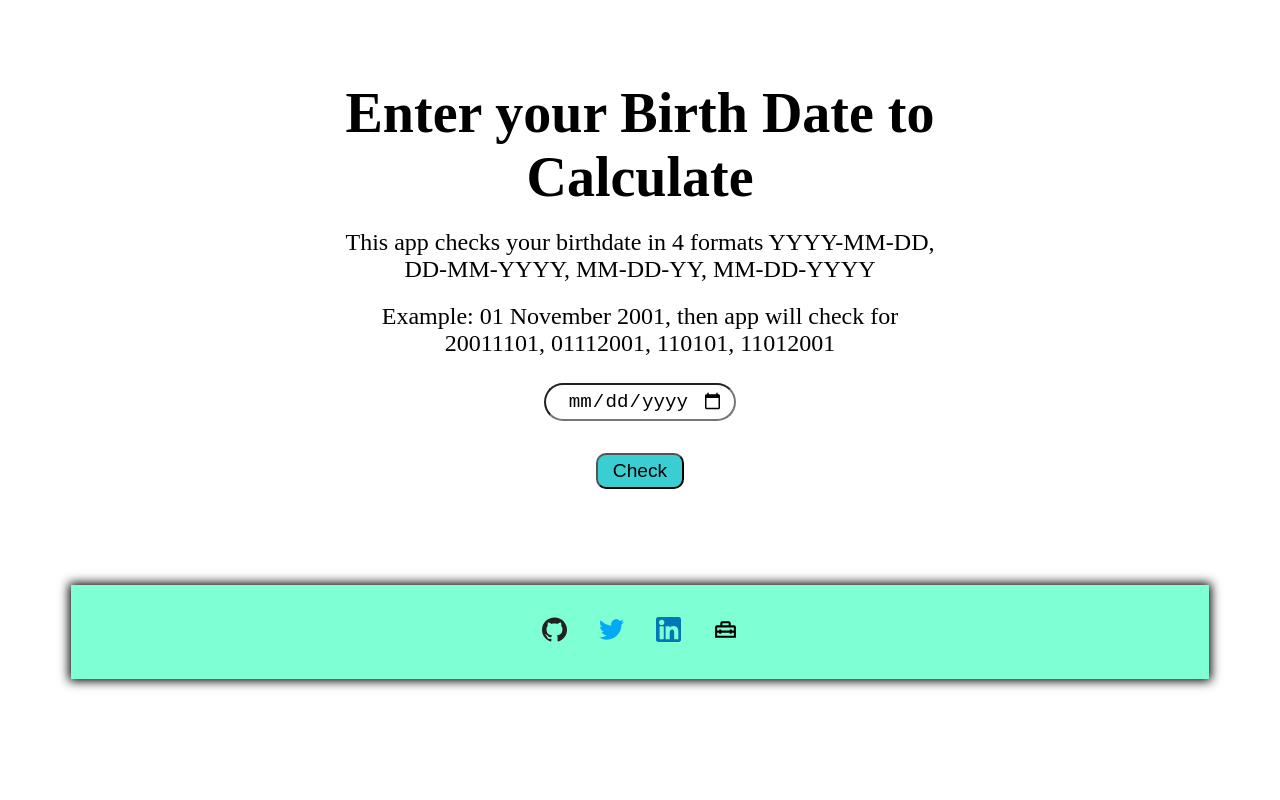
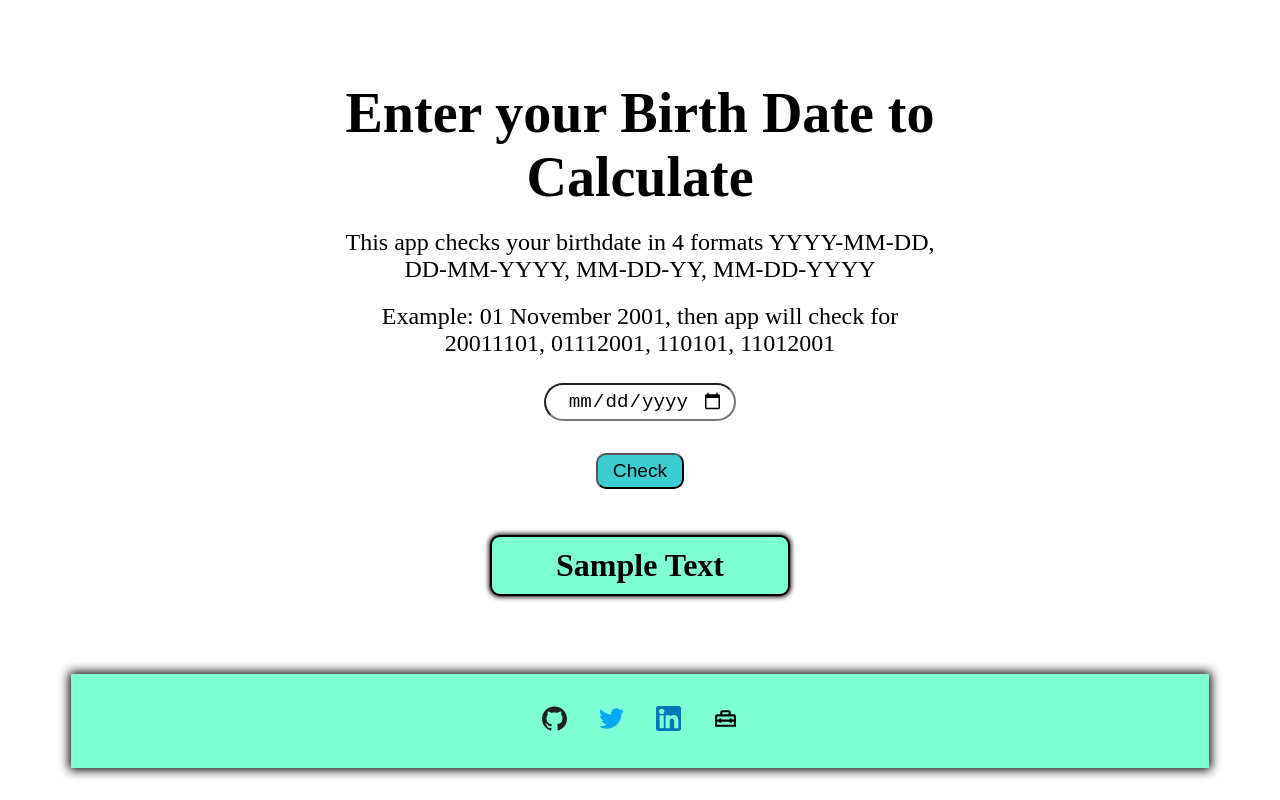
Before and after one commit to adhish-bahl/Birthday-Palindrome, a plain HTML site: page index.html in a window 1280 px wide. Shown: the part 793-1593 px from the top of the page. Before the commit the page ends 1504 px from the top, so only its background shows below. Drawn offline with Linux system fonts and the light colour scheme.

Commit message:
output styled

```diff
--- a/app.js
+++ b/app.js
@@ -1,6 +1,8 @@
 const inputDate = document.querySelector("#birthDate");
 const checkBtn = document.querySelector(".checkBtn");
 const output = document.querySelector(".output");
+
+// output.style.display = "none";
 
 
 const checkPalindrome = (string) => {
@@ -37,4 +39,5 @@ checkBtn.addEventListener("click", ()=> {
     } else {
 
     }
+    output.style.display="block";
 });
--- a/index.html
+++ b/index.html
@@ -33,7 +33,7 @@
         <p class="part2 subheading">Example: 01 November 2001, then app will check for 20011101, 01112001, 110101, 11012001</p>
         <p><input type="date" name="BirthDate" id="birthDate"></p>
         <p><button type="button" class="btn checkBtn">Check</button></p>
-        <div class="output"></div>
+        <div class="output">Sample Text</div>
     </section>
     <footer>
         <ul>
--- a/style.css
+++ b/style.css
@@ -136,7 +136,7 @@ input {
   }
 
   footer {
-    margin-top: 5rem;
+    margin-top: 3rem;
     margin-bottom: 1.5rem ;
     box-shadow: 0px 0px 10px 2px black;
     padding: 1rem;
@@ -157,3 +157,16 @@ input {
   li img {
     width: 25px;
   }
+
+  .output {
+    font-size: 2rem;
+    border: 2px solid black;
+    min-width: 50%;
+    width: fit-content;
+    padding: 10px;
+    border-radius: 10px;
+    margin: 30px 0%;
+    background-color: aquamarine;
+    box-shadow: 0px 0px 5px 1px black;
+    font-weight: bolder;
+  }
```
